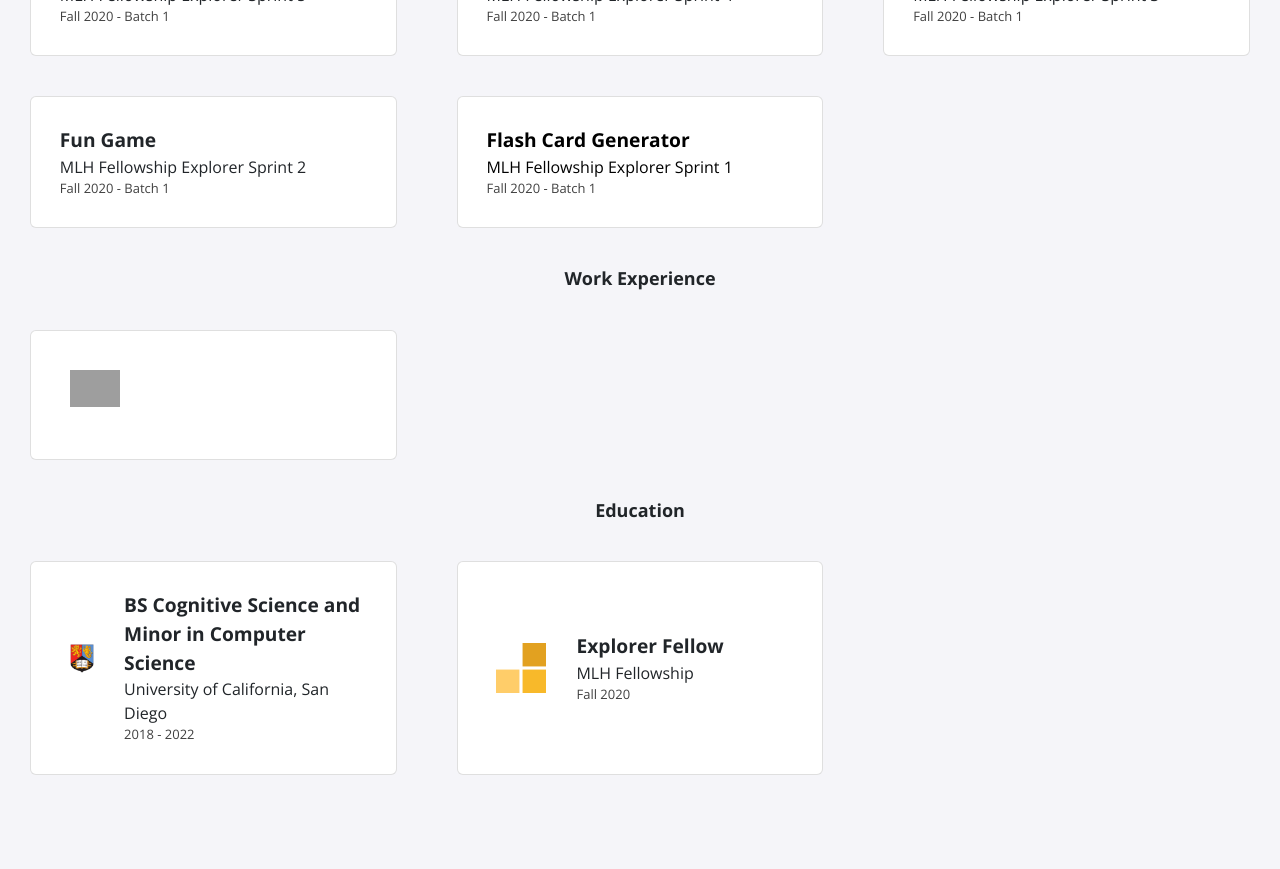
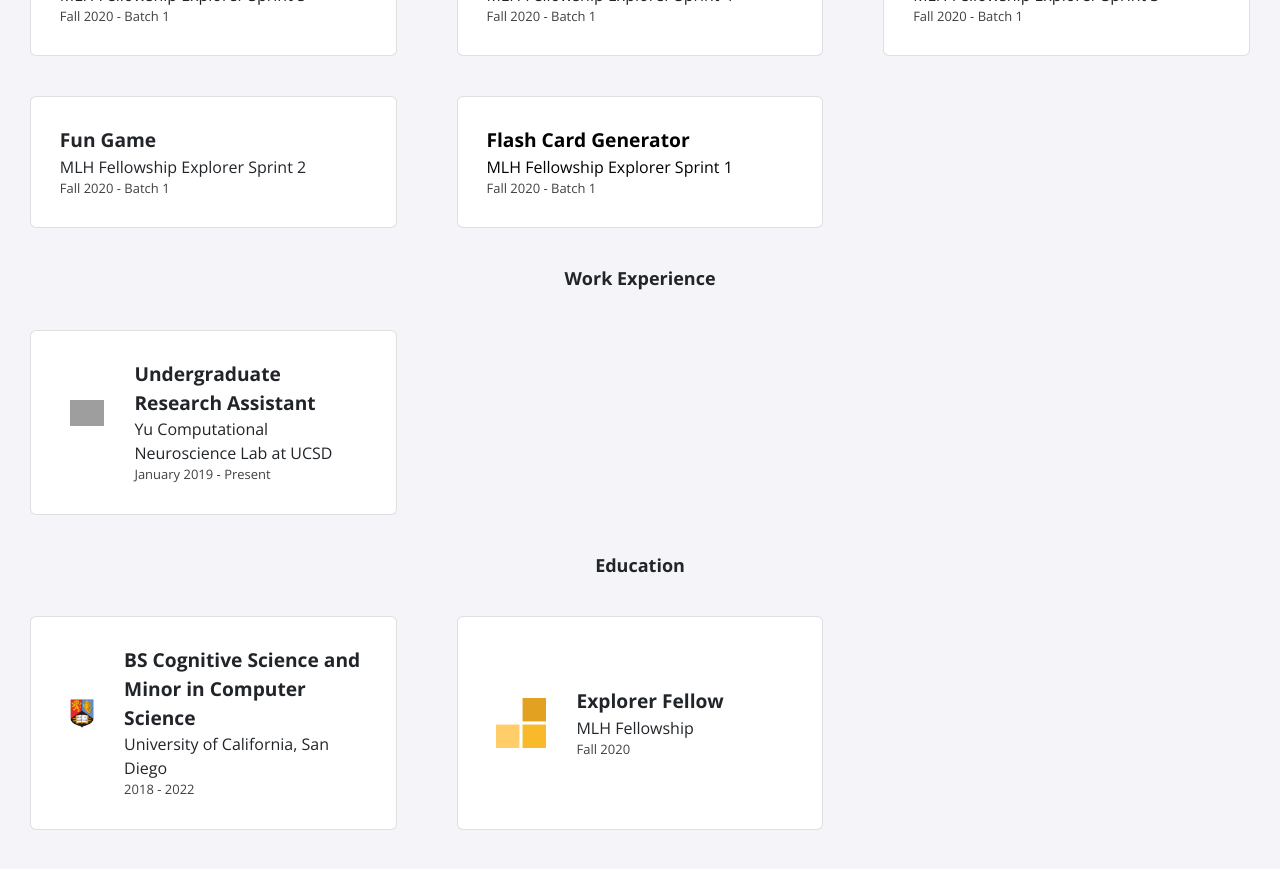
Before and after one commit to sh-biswas/MLH-Portfolio, a Jekyll site: the page built from index.html, in a window 1280 px wide and 900 px high, scrolled down 577 px. Shown: the top 869 px of the window. Built offline with Jekyll 4.4.1, drawn with Linux system fonts in a browser that asks for light colours; nearby versions of some CDN libraries; before the commit the page ends 1422 px from its top, so only the background shows below that; grey boxes are pictures that could not be loaded.

Commit message:
Update experience.yml

```diff
--- a/_data/experience.yml
+++ b/_data/experience.yml
@@ -1,4 +1,4 @@
-- role:
-  company:
-  dates:
+- role: Undergraduate Research Assistant
+  company: Yu Computational Neuroscience Lab at UCSD
+  dates: January 2019 - Present
   logo:
```
